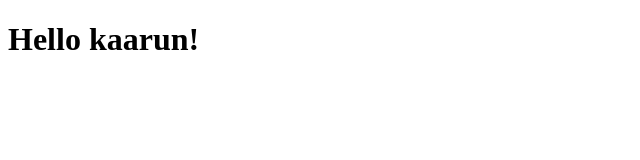
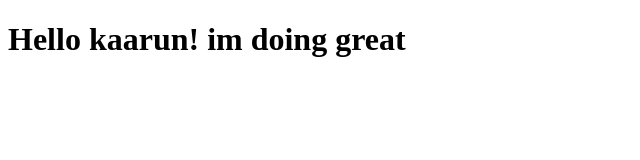
Before and after one commit to singamkarunn/third, a plain HTML site: page site/index.html in a window 1280 px wide. Shown: the whole page, without its empty margins (0-640 px from the left). Drawn offline with Linux system fonts and the light colour scheme.

Commit message:
small addition to our page

```diff
--- a/site/index.html
+++ b/site/index.html
@@ -6,6 +6,6 @@
 	<title>hello coursers!</title>
 </head>
 <body>
-<h1>Hello kaarun!<h1>
+<h1>Hello kaarun! im doing great<h1>
 </body>
 </html>
```
